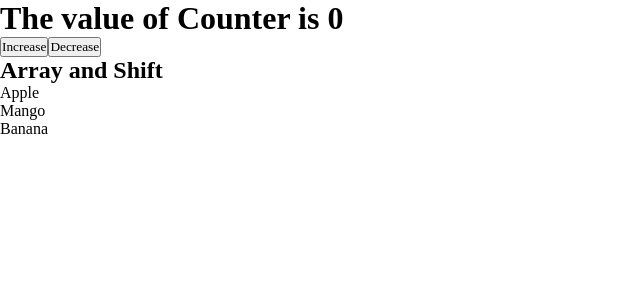
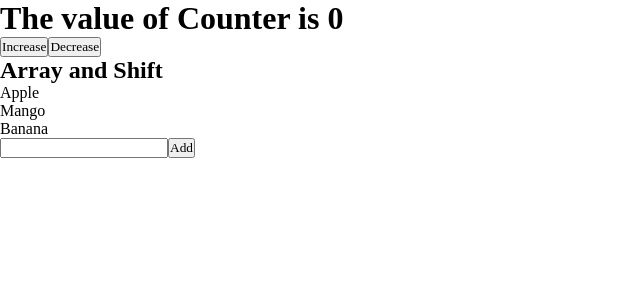
Before and after one commit to RabiChhetri/MERN--Basic, a React (Vite) app: page / in a window 1280 px wide. Shown: the top 300 px of the page, without its empty margins (0-640 px from the left). Built offline with nearby package versions, Linux system fonts and the light colour scheme.

Commit message:
Day-1 learning to add data in array by using the input field

```diff
--- a/src/App.jsx
+++ b/src/App.jsx
@@ -3,6 +3,7 @@ import React, { useState } from 'react'
 const App = () => {
   const [count, setCount] = useState(0)
   const [array, setArray] = useState(['Apple','Mango','Banana'])
+  const [formData, setFormData] = useState('')
 
   const handleIncrease=()=>{
     setCount((prev)=>prev+1)
@@ -15,6 +16,14 @@ const App = () => {
     else{
       setCount((prev)=>prev-1)
     }
+  }
+  const valueUpdate=(e)=>{
+    setFormData(e.target.value)
+  }
+  const valueChange=()=>{
+    alert(`The value added is ${formData}`)
+    setArray([...array,formData])
+    setFormData('')
   }
 
 
@@ -35,6 +44,8 @@ const App = () => {
           )
         }
       </ul>
+      <input type="text" value={formData} onChange={valueUpdate}/>
+      <button onClick={valueChange}>Add</button>
     </div>
     </>
 
```
